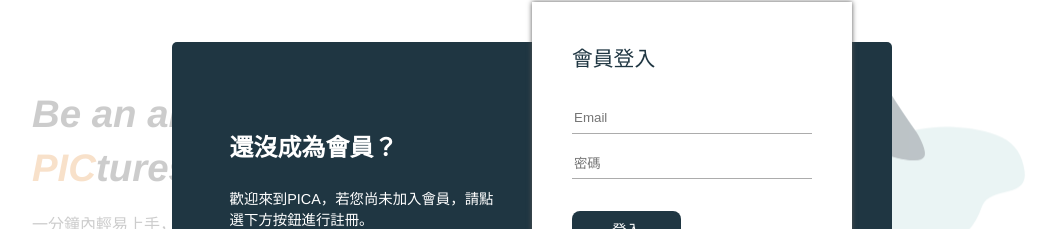
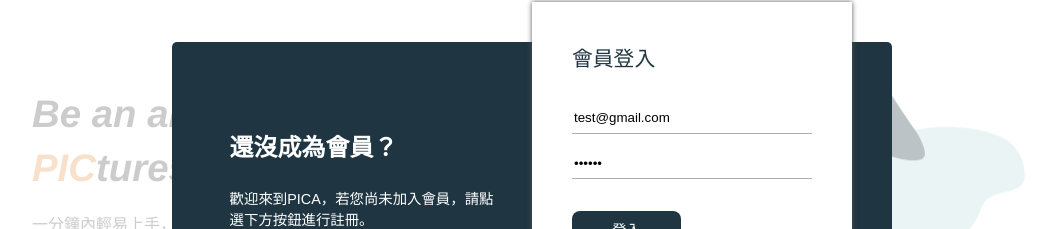
Before and after one commit to vivi2393142/PICA, a React (Create React App) app: page / in a window 1280 px wide. Both pictures are taken after a click on the element "登入". Shown: the part 182-411 px from the top of the page, without its empty margins (108-1171 px from the left). Built offline with nearby package versions, Linux system fonts and the light colour scheme; no server answers.

Commit message:
Add test account

```diff
--- a/src/components/Login.js
+++ b/src/components/Login.js
@@ -8,8 +8,8 @@
 
 const Login = (props) => {
     const history = useHistory();
-    const [inputId, setInputId] = React.useState('');
-    const [inputPwd, setInputPwd] = React.useState('');
+    const [inputId, setInputId] = React.useState('test@gmail.com');
+    const [inputPwd, setInputPwd] = React.useState('123456');
     const [inputName, setInputName] = React.useState('');
     const [showAlert, setShowAlert] = React.useState(false);
     const [alertSetting, setAlertSetting] = React.useState({
```
Also changed, not shown: 2 other files (tests, documents, lock files or other folders).
